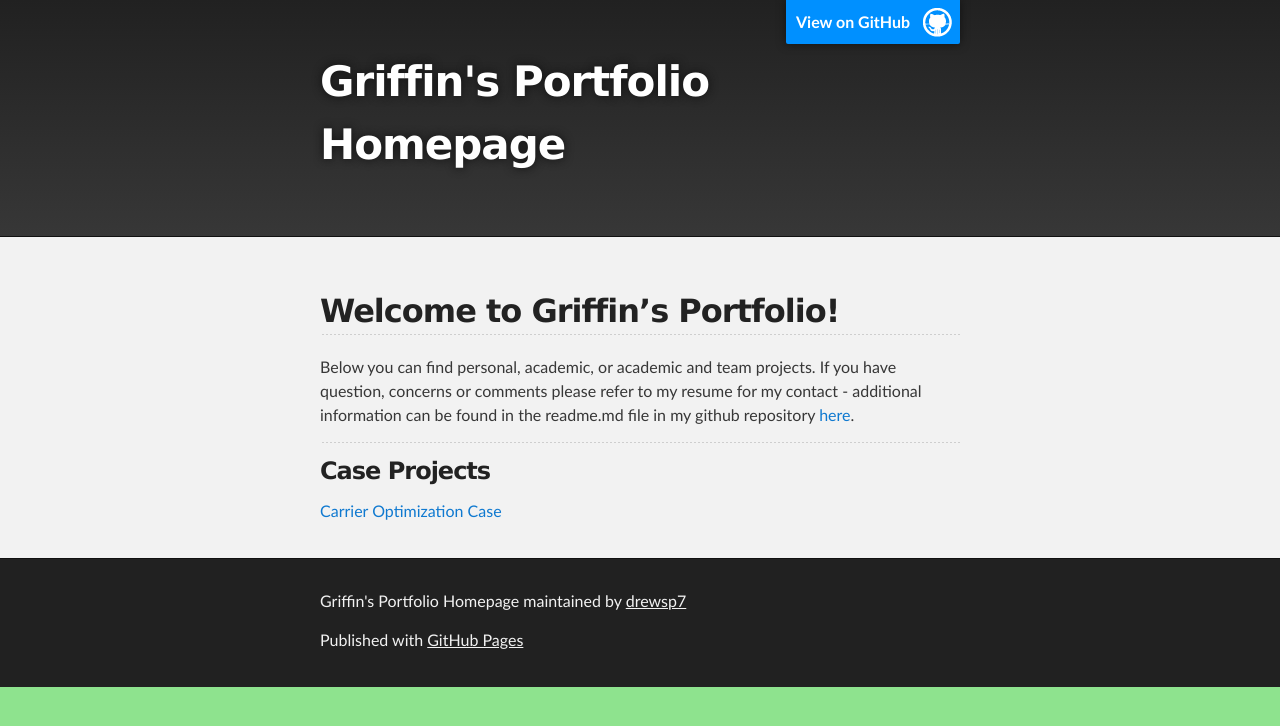
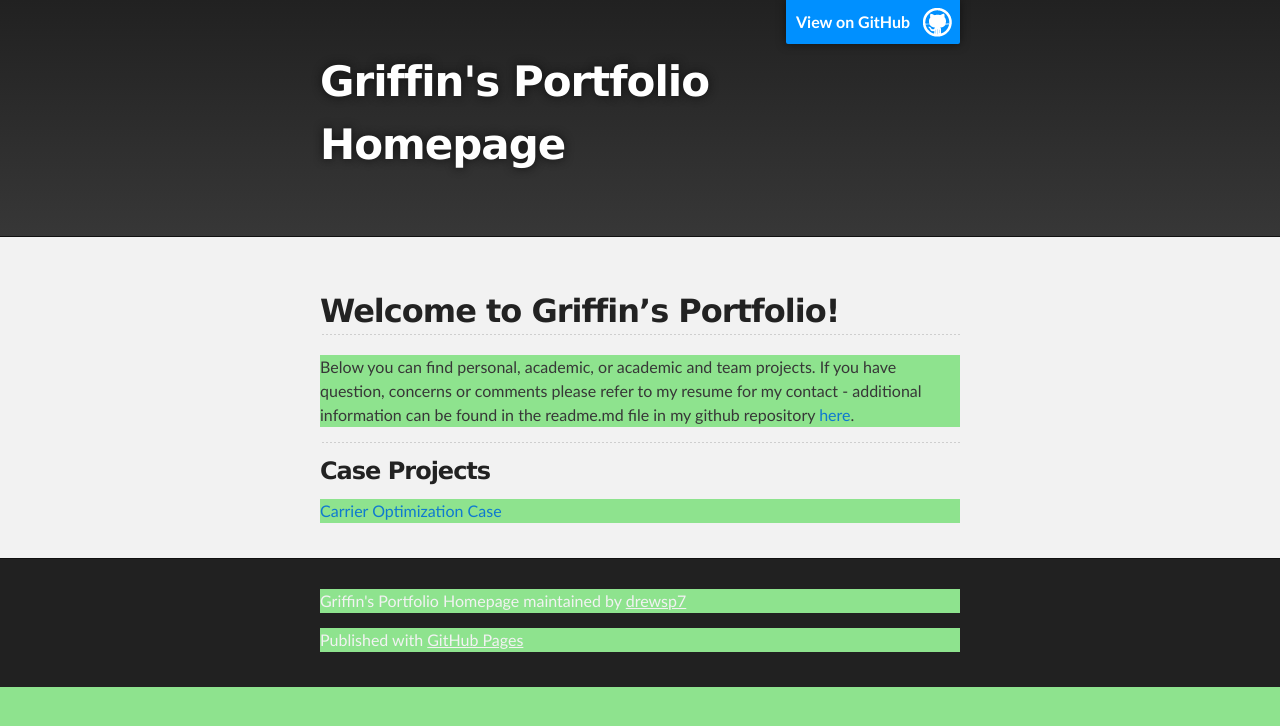
Before and after one commit to drewsp7/griffinsalyer.github.io, a Jekyll site: the page built from index.md, in a window 1280 px wide. Shown: the top 726 px of the page. Built offline with Jekyll 4.4.1, drawn with Linux system fonts in a browser that asks for light colours; our own code applies the rules of GitHub Pages for plain Markdown files; the repository's description, which GitHub fills in, is left out.

Commit message:
Update jekyll-theme-slate.scss

```diff
--- a/_sass/jekyll-theme-slate.scss
+++ b/_sass/jekyll-theme-slate.scss
@@ -46,7 +46,7 @@ Theme Styles
 body {
   box-sizing: border-box;
   color:#373737; // 373737 - text
-  background: #8ee38e; //dark green - very bottom //212121
+  background: #8ee38e; //very bottom //212121
   font-size: 16px;
   font-family: 'Myriad Pro', Calibri, Helvetica, Arial, sans-serif;
   line-height: 1.5;
@@ -92,6 +92,7 @@ h6 {
 
 p {
   margin: 10px 0 15px 0;
+  background: #8ee38e
 }
 
 footer p {
```
